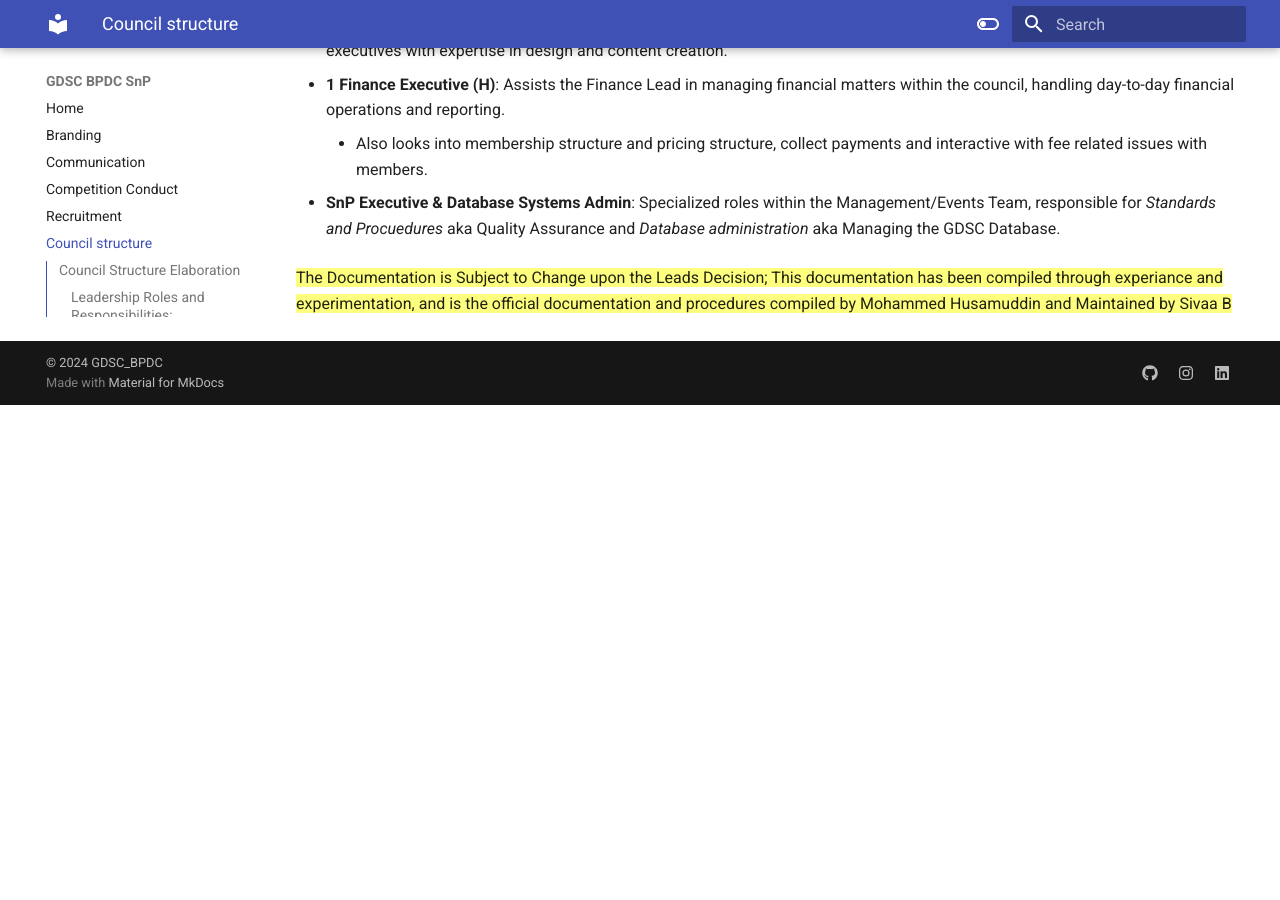
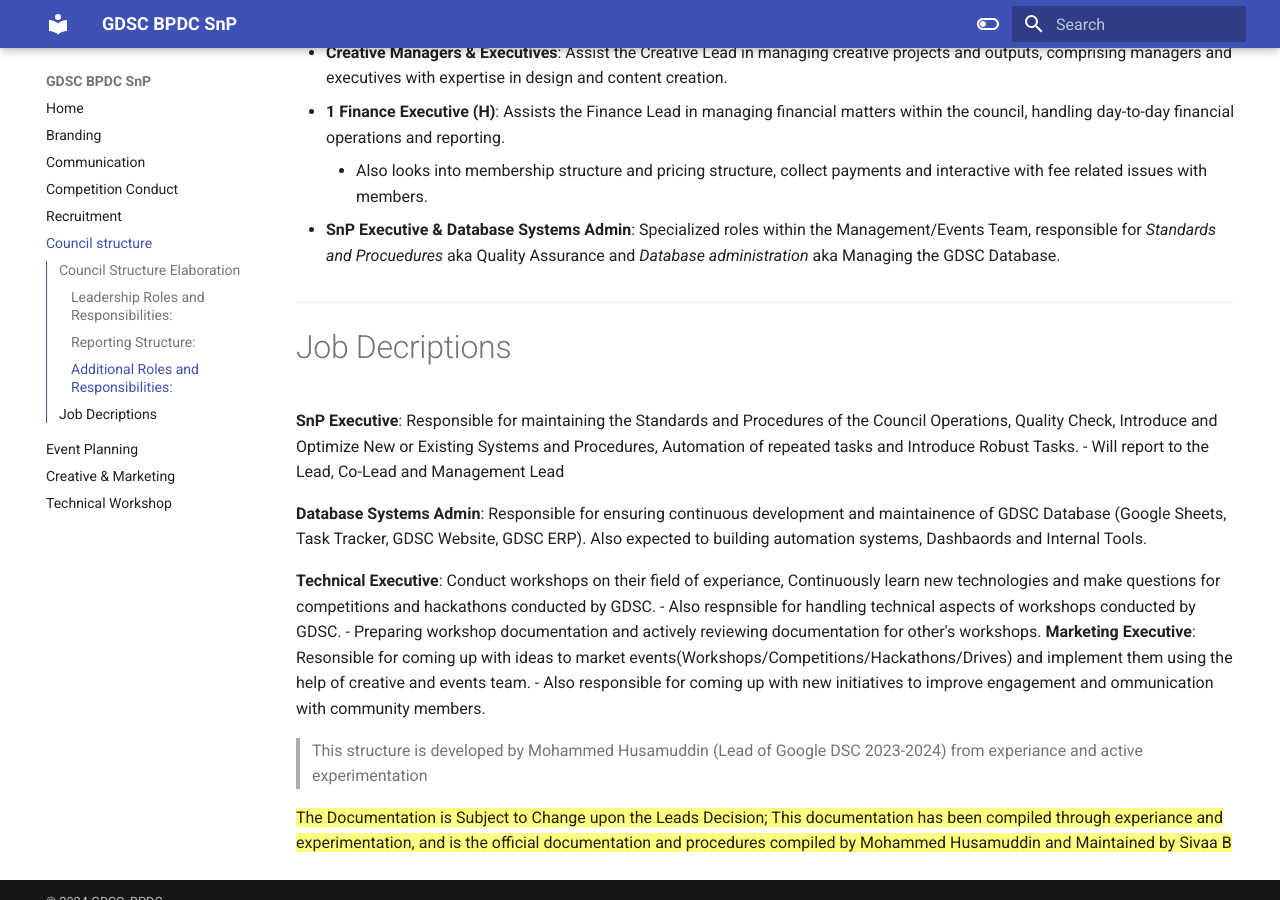
Before and after one commit to gdscbpdc/GDSC-SnP, an MkDocs documentation site: the page built from docs/council_structure.md, in a window 1280 px wide and 900 px high, scrolled down 2004 px. Built offline with MkDocs 1.6.1 and Material for MkDocs 9.7.7, drawn with Linux system fonts in a browser that asks for light colours; before the commit the page ends 2409 px from its top, so only the background shows below that; some of the changed text lies outside the part shown.

Commit message:
Update council_structure.md

```diff
--- a/docs/council_structure.md
+++ b/docs/council_structure.md
@@ -34,6 +34,8 @@
   - Overseeing team performance and ensuring alignment with organizational objectives.
   - Acting as a liaison between different teams and stakeholders.
   - Responsible for external affairs and external interaction with university administration as a spokesperson.
+- **Mentors**: Responsible for keeping the Administrative Structure in Check, Advising the Lead and the Co-Lead in overall club management.
+  - Helping the council technically and managerially when needed and keeping the systems and procedures in check.
 
 - **Technical Lead**: Responsible for technical aspects of the council's operations, including:
   - Leading technical projects and initiatives.
@@ -75,4 +77,20 @@
 
 - **SnP Executive & Database Systems Admin**: Specialized roles within the Management/Events Team, responsible for _Standards and Procuedures_ aka Quality Assurance and _Database administration_ aka Managing the GDSC Database.
 
+---
+
+# Job Decriptions
+**SnP Executive**: Responsible for maintaining the Standards and Procedures of the Council Operations, Quality Check, Introduce and Optimize New or Existing Systems and Procedures, Automation of repeated tasks and Introduce Robust Tasks.
+- Will report to the Lead, Co-Lead and Management Lead
+
+**Database Systems Admin**: Responsible for ensuring continuous development and maintainence of GDSC Database (Google Sheets, Task Tracker, GDSC Website, GDSC ERP). Also expected to building automation systems, Dashbaords and Internal Tools.
+
+**Technical Executive**: Conduct workshops on their field of experiance, Continuously learn new technologies and make questions for competitions and hackathons conducted by GDSC.
+- Also respnsible for handling technical aspects of workshops conducted by GDSC.
+- Preparing workshop documentation and actively reviewing documentation for other's workshops.
+**Marketing Executive**: Resonsible for coming up with ideas to market events(Workshops/Competitions/Hackathons/Drives) and implement them using the help of creative and events team.
+- Also responsible for coming up with new initiatives to improve engagement and ommunication with community members.
+
+> This structure is developed by Mohammed Husamuddin (Lead of Google DSC 2023-2024) from experiance and active experimentation
+
   ==The Documentation is Subject to Change upon the Leads Decision; This documentation has been compiled through experiance and experimentation, and is the official documentation and procedures compiled by Mohammed Husamuddin and Maintained by Sivaa B==
```
